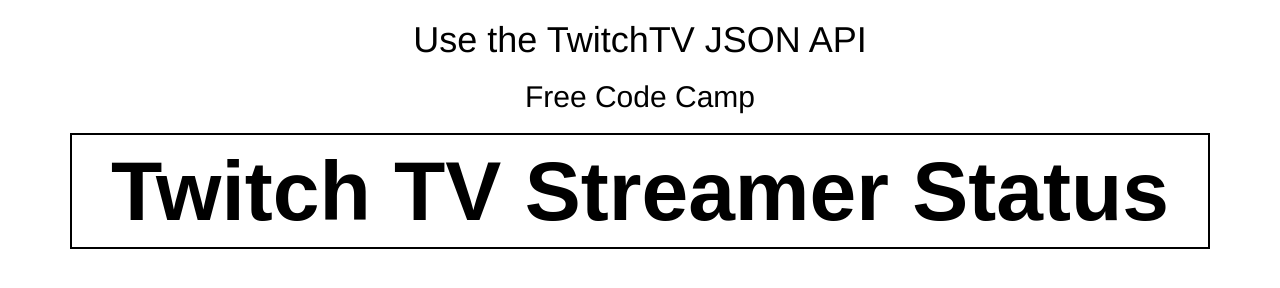
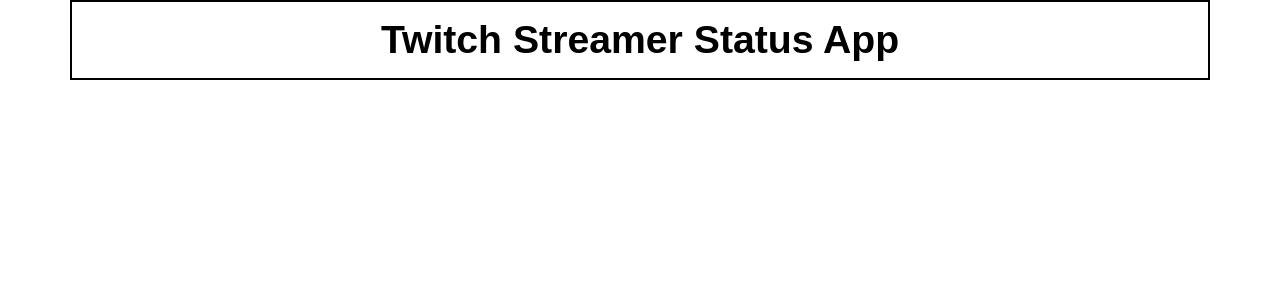
Before and after one commit to mayerxc/twitch-app, a plain HTML site: page index.html in a window 1280 px wide. Drawn offline with nearby package versions, Linux system fonts and the light colour scheme.

Commit message:
Update code for my porfolio

```diff
--- a/index.html
+++ b/index.html
@@ -1,61 +1,38 @@
 <!DOCTYPE html>
-<html lang="en" >
+<html lang="en">
 <head>
   <meta charset="UTF-8">
-  <title>Twitch Free Code Camp</title>
+  <title>Twitch Streamer Status App</title>
 
-
+  <!-- add bootstrap css -->
   <link rel='stylesheet prefetch' href='https://maxcdn.bootstrapcdn.com/bootstrap/3.3.6/css/bootstrap.min.css'>
-
+  <!-- add my styles -->
   <link rel="stylesheet" href="css/style.css">
-
-
 </head>
 
 <body>
   <div class="container">
     <div id="header" class="text-center">
-    <h1>Use the TwitchTV JSON API </h1>
-    <h2> Free Code Camp <h2>
-      <!---<a href="https://www.twitch.tv/freecodecamp" target="blank"
-      <h3 id="fccStatus"><h3>
-      </a>--->
+      <!-- <h1>Twitch App </h1> -->
+      <!-- <h2> Free Code Camp <h2> -->
         <table id="table" class="centerTable">
           <tr>
-          <th>Twitch TV Streamer Status</th>
+            <th>Twitch Streamer Status App</th>
           </tr>
 
           <table class="online"></table>
           <table class="offline"></table>
           <table class="unavailable"></table>
 
-
-
-
         </table>
-
-      <!--
-        <div class="row">
-          <div class="col-md-4">
-            Logo:
-          </div>
-          <div class="col-md-4">
-          Display:
   </div>
 
-          <div class="col-md-4">
-          Status:
-          </div>
-        </div>
--->
-
-        </div>
-        <div id="followerInfo">
-        </div>
-</div>
+  <!-- add jquery -->
   <script src='https://code.jquery.com/jquery-2.2.4.min.js'></script>
 
-    <script  src="js/index.js"></script>
+  <!-- add my scripts -->
+  <script src="js/index.js"></script>
 
 </body>
+
 </html>
```
Also changed, not shown: js/index.js (+7 -5 lines), README.txt. Lines whose indentation alone changed are shown as unchanged.
